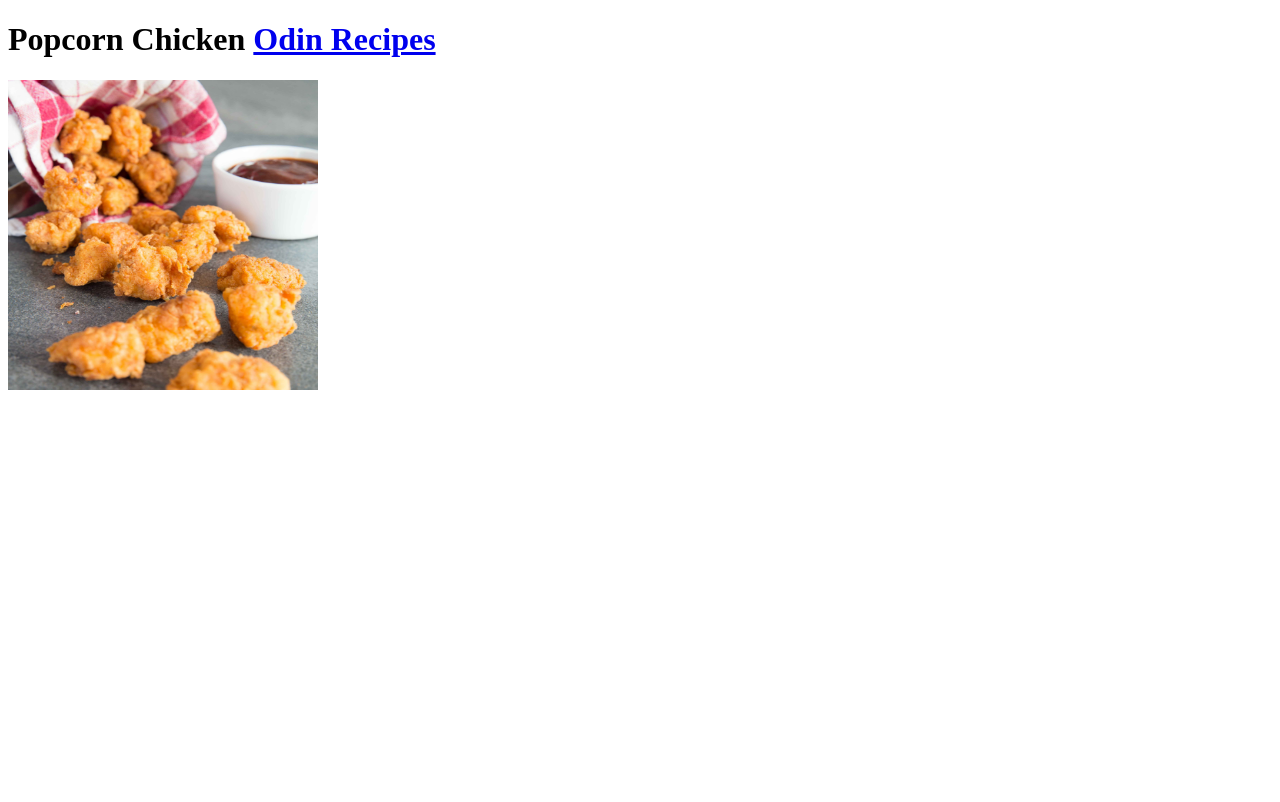
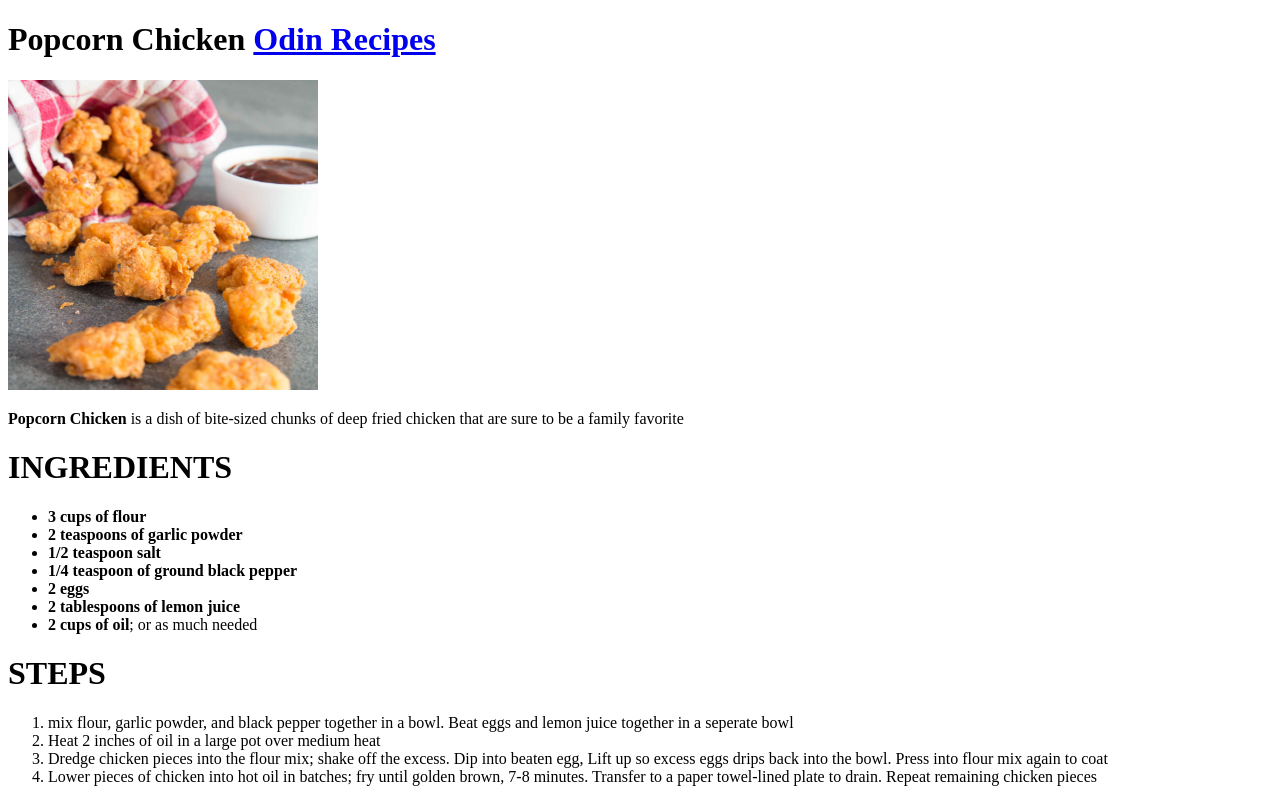
Before and after one commit to Jamba-01/odin-recipes, a plain HTML site: page recipes/popchick.html in a window 1280 px wide. Drawn offline with Linux system fonts and the light colour scheme.

Commit message:
finished the final recipe page

```diff
--- a/recipes/popchick.html
+++ b/recipes/popchick.html
@@ -5,3 +5,23 @@
 </h1>
 
 <img src="../images/popcornchick.jpg" alt="Popcorn Chicken" width="310" height="310">
+<p><b>Popcorn Chicken</b> is a dish of bite-sized chunks of deep fried chicken that are sure to be a family favorite</p>
+
+<h1>INGREDIENTS</h1>
+<ul>
+    <li><b>3 cups of flour</b></li>
+    <li><b>2 teaspoons of garlic powder</b></li>
+    <li><b>1/2 teaspoon salt</b></li>
+    <li><b>1/4 teaspoon of ground black pepper</b></li>
+    <li><b>2 eggs</b></li>
+    <li><b>2 tablespoons of lemon juice</b></li>
+    <li><b>2 cups of oil</b>; or as much needed</li>
+</ul>
+
+<h1>STEPS</h1>
+<ol>
+    <li>mix flour, garlic powder, and black pepper together in a bowl. Beat eggs and lemon juice together in a seperate bowl</li>
+    <li>Heat 2 inches of oil in a large pot over medium heat</li>
+    <li>Dredge chicken pieces into the flour mix; shake off the excess. Dip into beaten egg, Lift up so excess eggs drips back into the bowl. Press into flour mix again to coat</li>
+    <li>Lower pieces of chicken into hot oil in batches; fry until golden brown, 7-8 minutes. Transfer to a paper towel-lined plate to drain. Repeat remaining chicken pieces</li>
+</ol>
```
